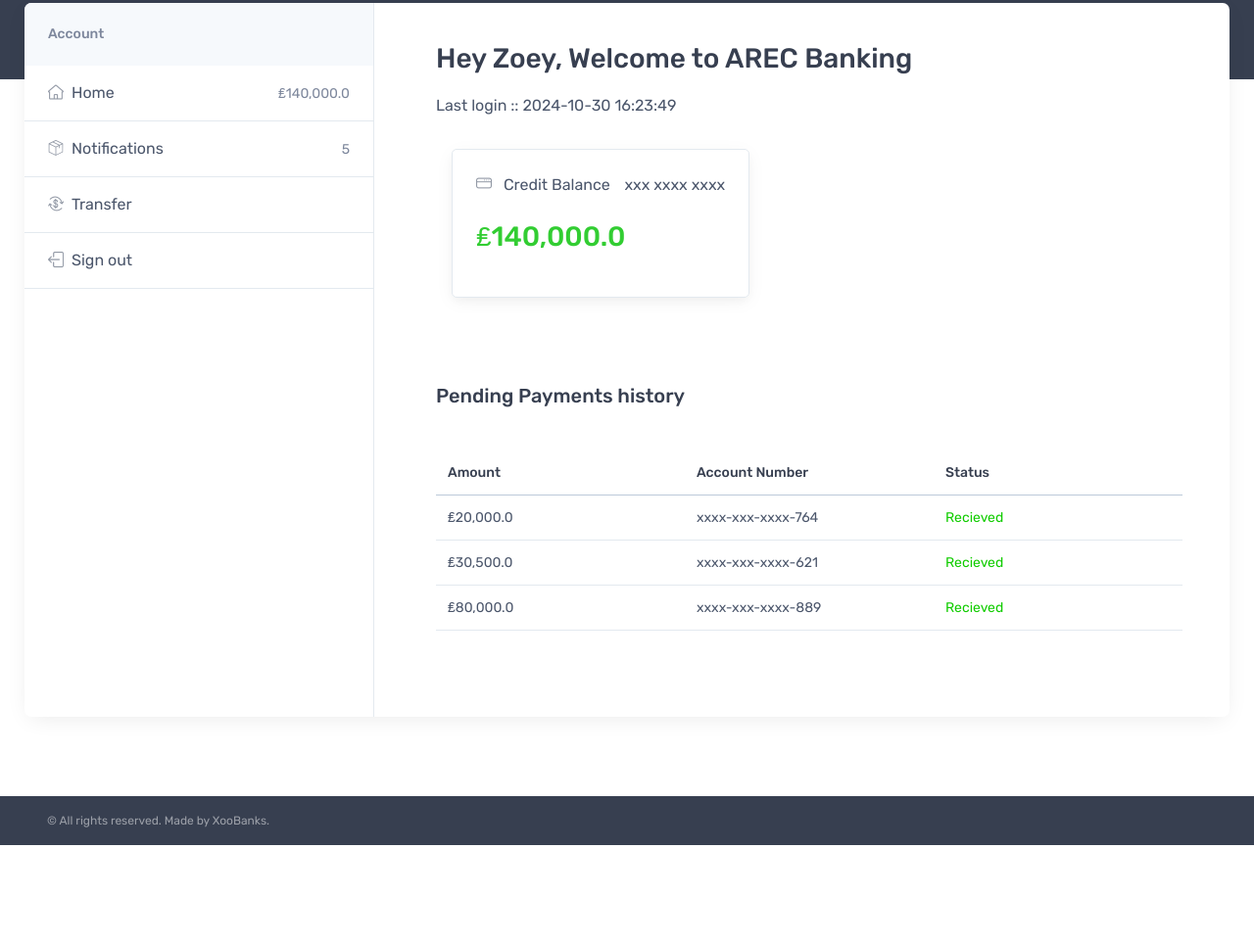
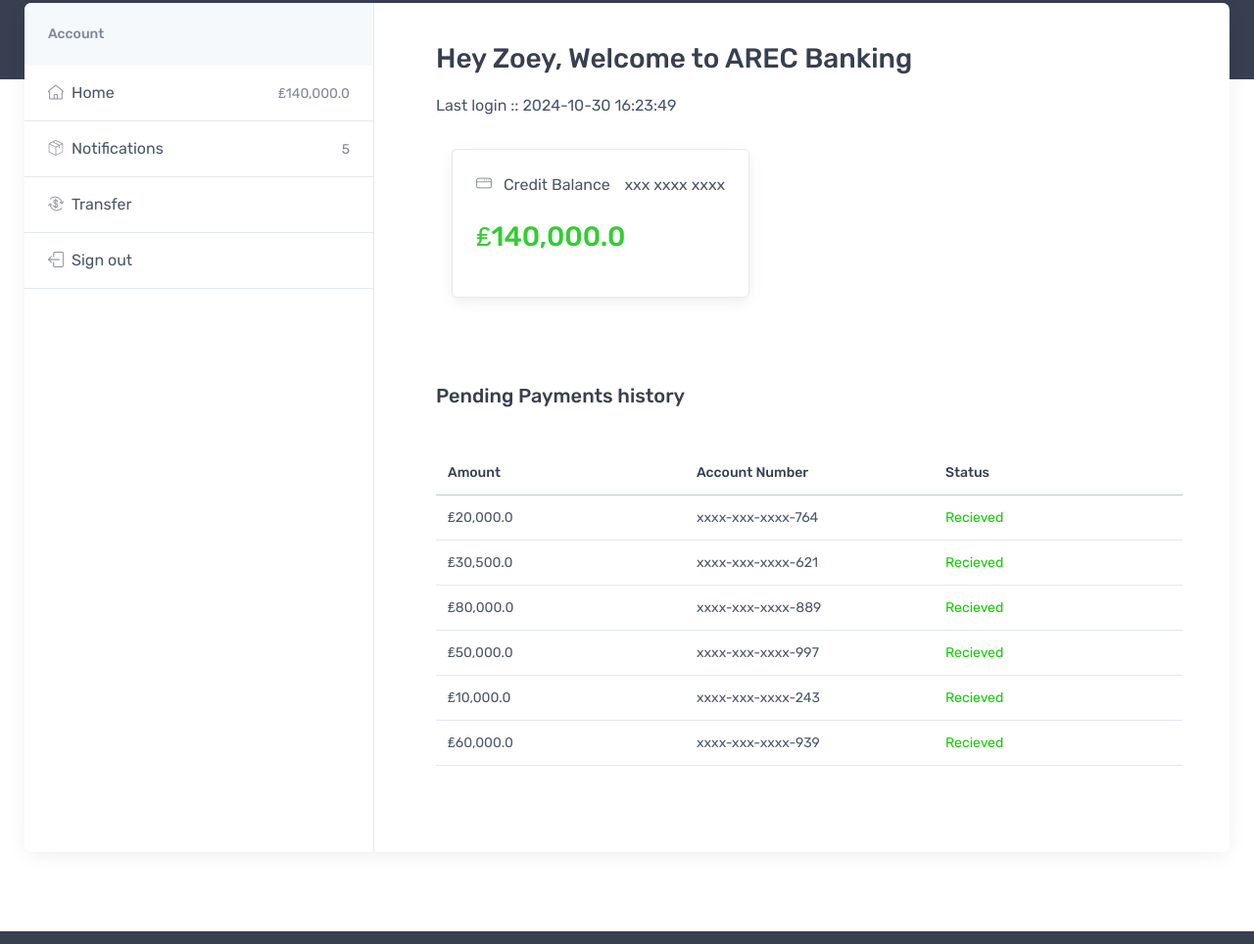
Before and after one commit to GoBanking/GoBanking.github.io, a plain HTML site: page account.html in a window 1280 px wide. Shown: the part 203-1167 px from the top of the page at 98% size. Before the commit the page ends 1066 px from the top, so only its background shows below. Drawn offline with Linux system fonts and the light colour scheme; files whose address does not match are found by name.

Commit message:
Update account.html

```diff
--- a/account.html
+++ b/account.html
@@ -508,6 +508,21 @@
                             <td>xxxx-xxx-xxxx-889</td>
                             <td><span style="color: rgb(17, 204, 0) ">Recieved</span></td>
                         </tr>
+                         <tr>
+                            <td>₤50,000.0</td>
+                            <td>xxxx-xxx-xxxx-997</td>
+                            <td><span style="color: rgb(17, 204, 0) ">Recieved</span></td>
+                        </tr>
+                         <tr>
+                            <td>₤10,000.0</td>
+                            <td>xxxx-xxx-xxxx-243</td>
+                            <td><span style="color: rgb(17, 204, 0) ">Recieved</span></td>
+                        </tr>
+                         <tr>
+                            <td>₤60,000.0</td>
+                            <td>xxxx-xxx-xxxx-939</td>
+                            <td><span style="color: rgb(17, 204, 0) ">Recieved</span></td>
+                        </tr>
                     </tbody>
                 </table>
             </div>
```
